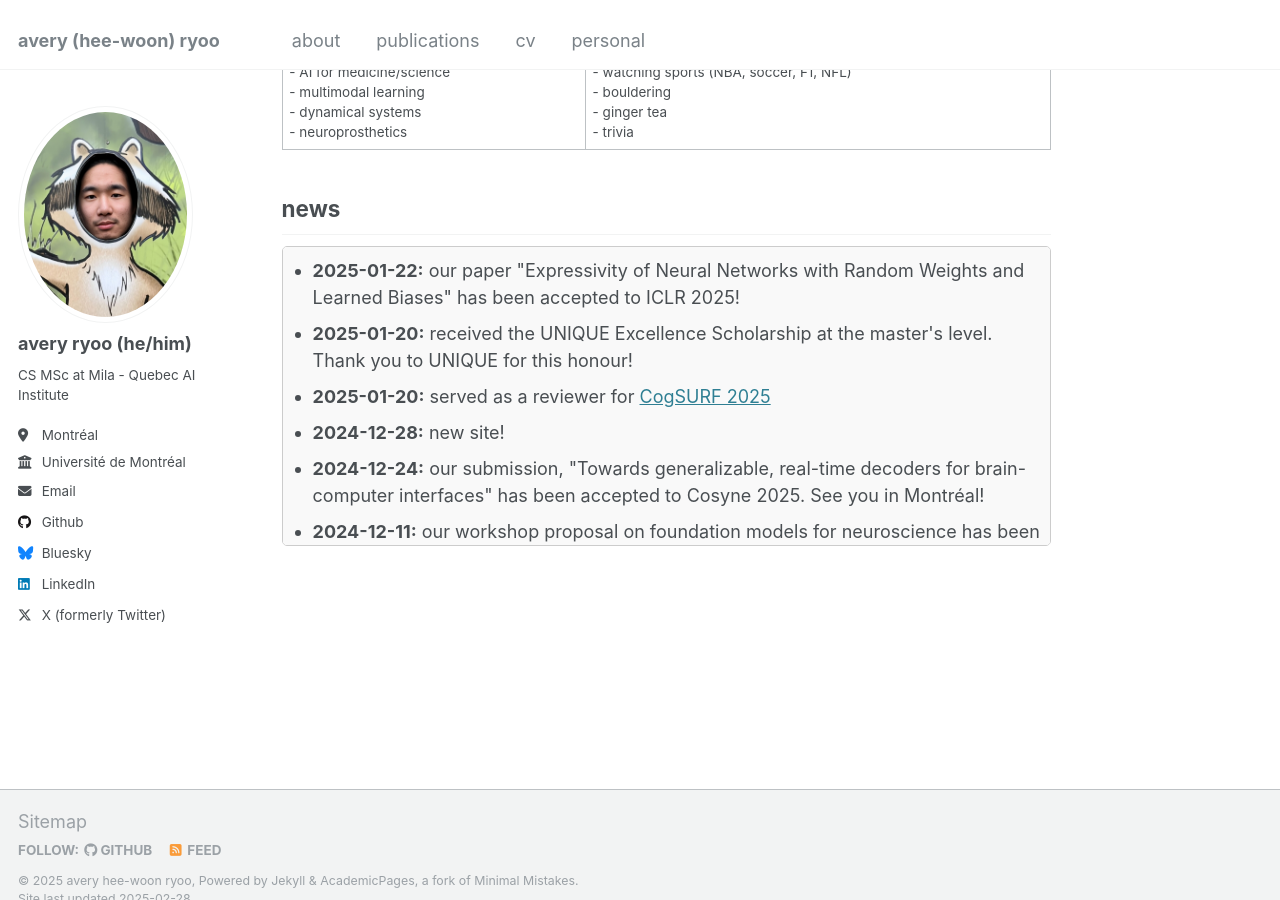
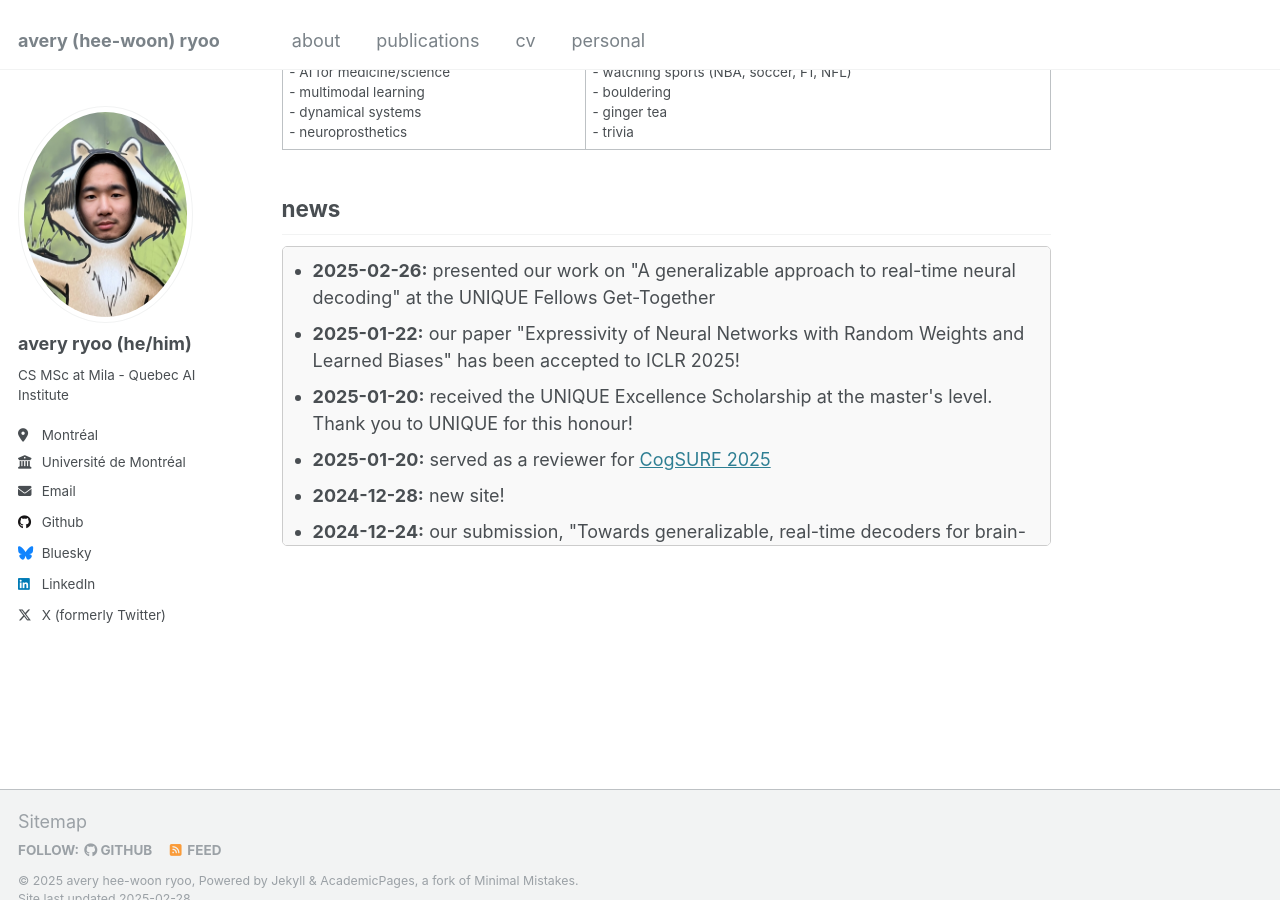
Before and after one commit to averyryoo/averyryoo.github.io, a Jekyll site: the page built from _pages/about.md, in a window 1280 px wide and 900 px high, scrolled down 637 px. Built offline with Jekyll 4.4.1, drawn with Linux system fonts in a browser that asks for light colours.

Commit message:
added UNIQUE talk

```diff
--- a/_pages/about.md
+++ b/_pages/about.md
@@ -54,6 +54,7 @@ In another life, I studied biomedical engineering at the University of Waterloo,
 ## news
 <div style="max-height: 300px; overflow-y: auto; border: 1px solid #ccc; padding: 10px; border-radius: 5px; background: #f9f9f9;">
   <ul style="padding-left: 20px; margin: 0;">
+    <li><b>2025-02-26:</b> presented our work on "A generalizable approach to real-time neural decoding" at the UNIQUE Fellows Get-Together</li>
     <li><b>2025-01-22:</b> our paper "Expressivity of Neural Networks with Random Weights and Learned Biases" has been accepted to ICLR 2025!</li>
     <li><b>2025-01-20:</b> received the UNIQUE Excellence Scholarship at the master's level. Thank you to UNIQUE for this honour!</li>
     <li><b>2025-01-20:</b> served as a reviewer for <a href="https://www.cogsurf.org">CogSURF 2025</a></li>
```
